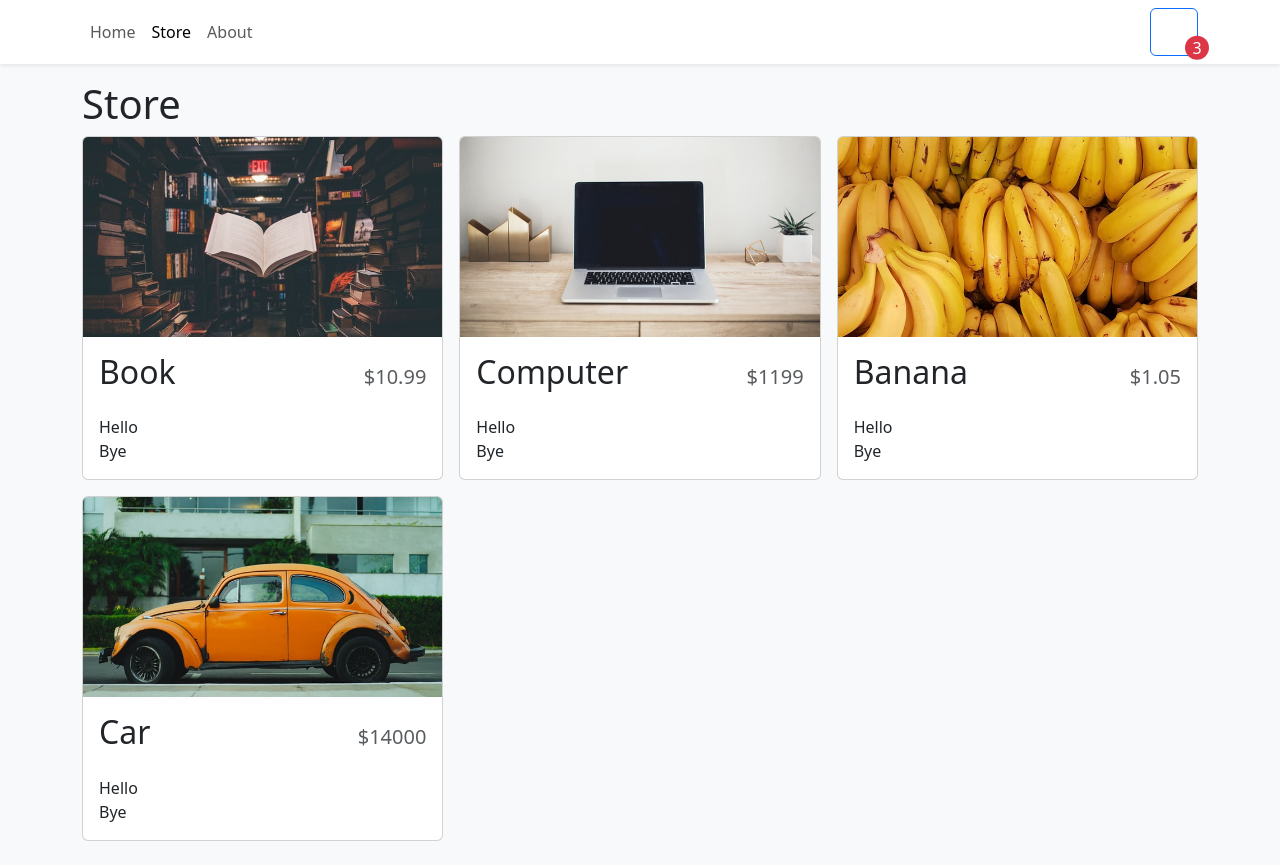
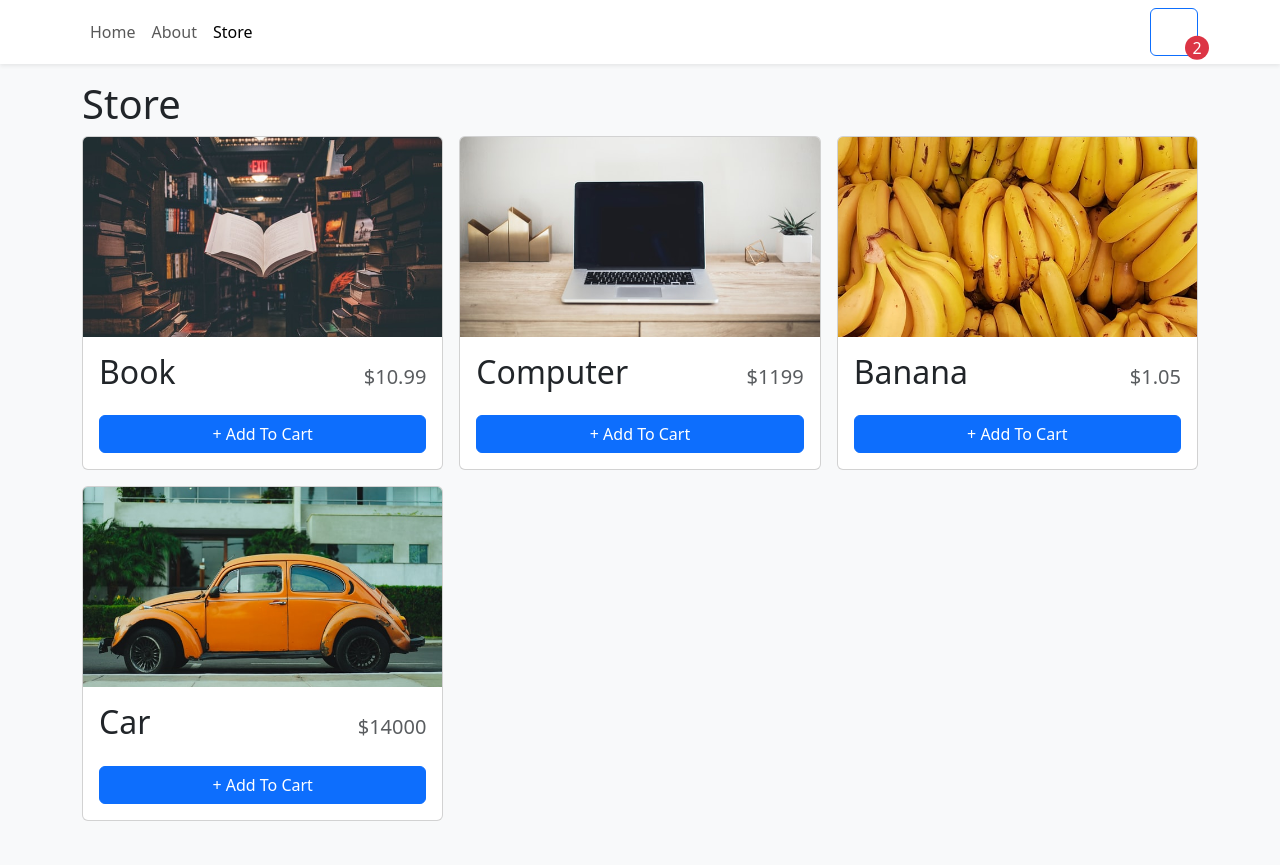
Before and after one commit to alessandrolauritano/ecommerce-frontend, a React (Vite) app: page /store in a window 1280 px wide. Built offline with nearby package versions, Linux system fonts and the light colour scheme.

Commit message:
Implementing basic logic for single products, increase, decrease and remove product.

```diff
--- /dev/null
+++ b/src/ context/ShoppingCartContext.tsx
@@ -0,0 +1,76 @@
+import { DO_NOT_USE_OR_YOU_WILL_BE_FIRED_EXPERIMENTAL_FORM_ACTIONS, ReactNode, createContext, useContext, useState } from "react";
+
+type ShoppingCartProviderProps = {
+    children: ReactNode; // Any kind of elements
+}
+
+type ShoppingCartContext = {
+    getItemQuantity: (id: number) => number
+    increaseQuantity: (id: number) => void
+    decreaseQuantity: (id: number) => void
+    removeItem: (id: number) => void
+}
+
+type CartItem = {
+    id: number
+    quantity: number
+}
+const ShoppingCartContext = createContext({} as ShoppingCartContext) //we pass in an empty object
+
+export function useShoppingCart(){ //to use the Shopping cart context
+    return useContext(ShoppingCartContext)
+}
+
+
+export function ShoppingCartProvider ({ children } : ShoppingCartProviderProps){
+        const [cartItems, setCartItems] = useState<CartItem[]>([])
+
+        function getItemQuantity(id: number){
+           return cartItems.find(item => item.id === id)?.quantity || 0
+        }
+
+        function increaseQuantity(id: number){
+            setCartItems(currItems => {
+                if(currItems.find(item => item.id === id) == null) //if we don't have this item in the cart
+                {
+                    return [...currItems, {id, quantity: 1}] //return all the items already in the cart, plus the item witht the specific id with 1 quantity
+                } else {
+                    return currItems.map (item => { // if the item is already in the cart
+                        if (item.id === id){
+                            return {...item /*all the item in the quantity*/, quantity: item.quantity + 1} //decrease the quantity by 1
+                        } else {
+                          return item
+                        }
+                    })
+                }
+            })
+        }
+
+        function decreaseQuantity(id: number){
+            setCartItems(currItems => {
+                if(currItems.find(item => item.id === id)?.quantity === 1) //if the item in the cart is 1, get rid of it
+                {
+                    return currItems.filter(item => item.id != id) //return all the items already in the cart, plus the item witht the specific id with 1 quantity
+                } else {
+                    return currItems.map (item => { // if the item is already in the cart
+                        if (item.id === id){
+                            return {...item /*all the item in the quantity*/, quantity: item.quantity-1} //increase the quantity by 1
+                        } else {
+                          return item
+                        }
+                    })
+                }
+            })
+
+        }
+
+        function removeItem(id: number){
+            setCartItems(currItems => {
+                return currItems.filter(item => item.id != id)
+            })
+        }
+
+        return <ShoppingCartContext.Provider value={{ getItemQuantity, increaseQuantity, decreaseQuantity, removeItem}}>
+            {children}
+        </ShoppingCartContext.Provider>
+}
--- a/src/App.tsx
+++ b/src/App.tsx
@@ -4,21 +4,22 @@ import { Home } from "./pages/Home"
 import { Store } from "./pages/Store"
 import { About } from "./pages/About"
 import { Navbar } from "./components/Navbar"
+import { ShoppingCartProvider } from "./ context/ShoppingCartContext"
 
 function App() {
 
 
   return (
-    <>
+    <ShoppingCartProvider>
     <Navbar/>
     <Container className="mb-4">
     <Routes>
      <Route path="/" element = {<Home/>} />
+     <Route path="/about" element = {<About/>} />
      <Route path="/store" element = {<Store/>} />
-     <Route path="/about" element = {<About/>} />
      </Routes>
     </Container>
-    </>
+    </ShoppingCartProvider>
   )
 }
 
--- a/src/components/Navbar.tsx
+++ b/src/components/Navbar.tsx
@@ -1,16 +1,17 @@
 import { Container, Nav, Button, Navbar as NavbarBs} from "react-bootstrap" //bs navbar
 import { NavLink } from "react-router-dom"
+import { useShoppingCart } from "../ context/ShoppingCartContext"
 
 
 export function Navbar() {
+
     return (
         <NavbarBs sticky="top" className="bg-white shadow-sm mb-3">
             <Container>
                 <Nav className ="me-auto" >
                     <Nav.Link to={"/"} as = {NavLink}>Home</Nav.Link>
+                    <Nav.Link to={"/about"} as = {NavLink}>About</Nav.Link>
                     <Nav.Link to={"/store"} as = {NavLink}>Store</Nav.Link>
-                    <Nav.Link to={"/about"} as = {NavLink}>About</Nav.Link>
-
               </Nav>
               <Button style = {{ width: "3rem", height: "3rem", position: "relative"}} variant = "outline-primary">
                 <div className="bg-danger d-flex justify-content-center align-items-center rounded-circle"
@@ -22,7 +23,7 @@ export function Navbar() {
                      bottom: 0,
                      right: 0,
                      transform: "translate(50%, 20%)"
-                     }}>3</div>
+                     }}>2</div>
               </Button>
             </Container>
         </NavbarBs>
--- a/src/components/Storeitem.tsx
+++ b/src/components/Storeitem.tsx
@@ -1,4 +1,6 @@
 import { Button, Card } from "react-bootstrap"
+import { useShoppingCart } from "../ context/ShoppingCartContext"
+
 type StoreItemProps = {
     id: number,
     name: string,
@@ -6,11 +8,11 @@ type StoreItemProps = {
     imgUrl: string
 }
 
-export function StoreItem({ id, name, price, imgUrl }: StoreItemProps)
-{
-    const quantity = 1;
-return (
-<Card>
+export function StoreItem({ id, name, price, imgUrl }: StoreItemProps){
+    const { getItemQuantity, increaseQuantity, decreaseQuantity, removeItem } = useShoppingCart();
+    const quantity = getItemQuantity(id);
+    return (
+    <Card>
     <Card.Img
     variant="top" src={imgUrl}
     height="200px"
@@ -23,14 +25,14 @@ return (
         </Card.Title>
         <div className="mt-auto">
         { quantity === 0 ? (
-            <Button className = "w-100"> + Add To Cart</Button>
+            <Button className = "w-100" onClick={() => increaseQuantity(id)}> + Add To Cart</Button>
            ):
-           <div>
-            <div>
-                Hello
+           <div className="d-flex flex-column align-items-center">
+            <div className="d-flex align-items-center" style={{gap:"1rem"}}>
+            <Button onClick={() => decreaseQuantity(id)}>-</Button><div><span>{quantity} in cart</span></div> <Button onClick={() => increaseQuantity(id)}>+</Button> </div>
+            <Button variant="danger" size="sm" onClick={() => removeItem(id)}>Remove</Button>
             </div>
-            Bye
-            </div>}
+            }
 
         </div>
     </Card.Body>
--- a/src/pages/Store.tsx
+++ b/src/pages/Store.tsx
@@ -8,7 +8,8 @@ export function Store(){
     <h1>Store</h1>
     <Row xs={1} md={2} lg={3} className="g-3">
         {storeItems.map(item => (
-            <Col key={item.id}><StoreItem {...item}/></Col> //storeItem takes as a prop all the different item properties
+            <Col key={item.id}><StoreItem {...item}/>
+            </Col> //storeItem takes as a prop all the different item properties
         ))}
 
     </Row>
```
